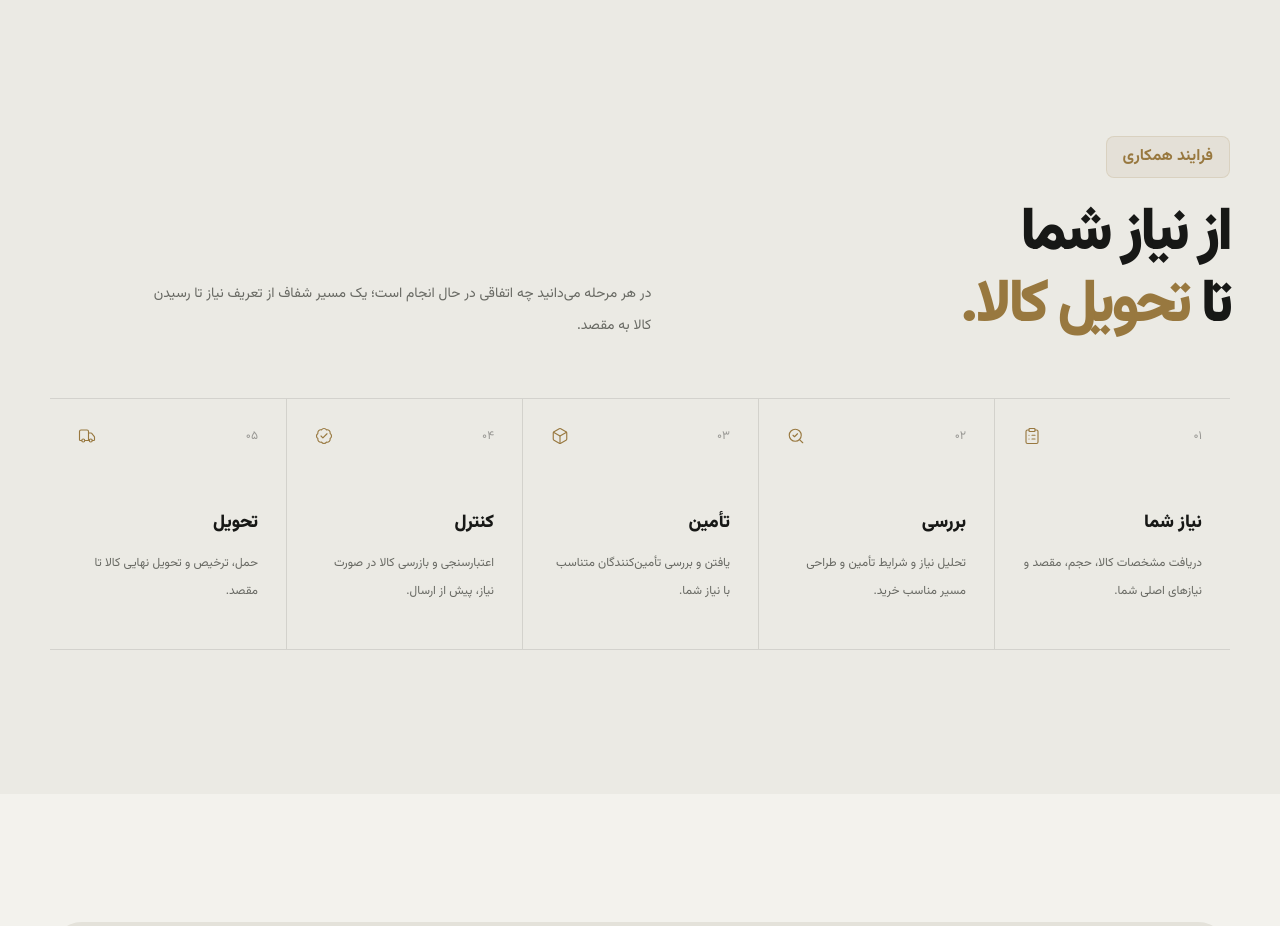
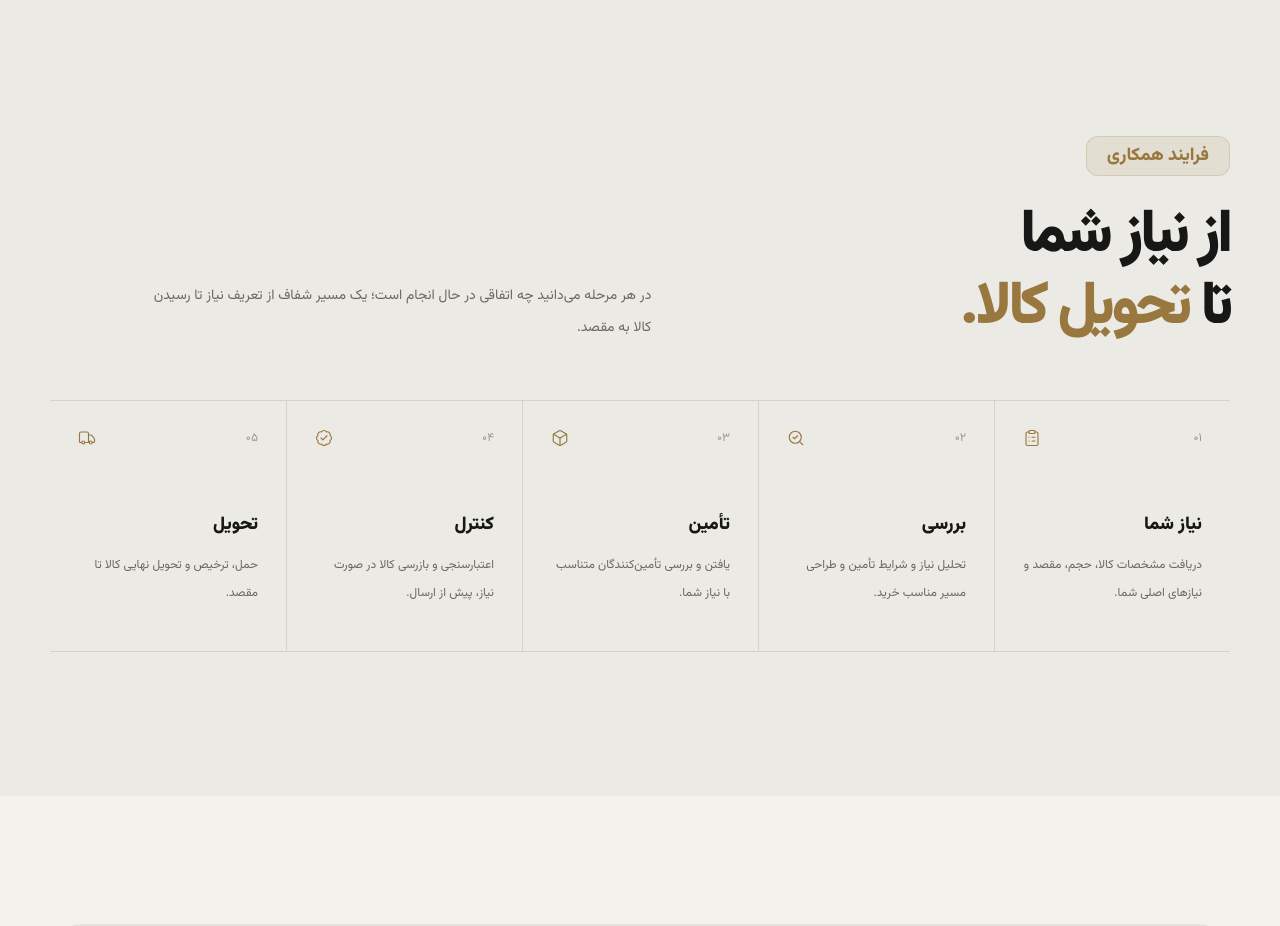
Before and after one commit to artinasd/import-export, a Next.js app: page / in a window 1280 px wide. Shown: the part 3040-3966 px from the top of the page. Built offline with nearby package versions, Linux system fonts and the light colour scheme.

Commit message:
Strengthen process section label badge

```diff
--- a/components/home/ProcessSection.js
+++ b/components/home/ProcessSection.js
@@ -13,7 +13,7 @@ export default function ProcessSection() {
     <section id="process" className="bg-[#ebeae4] py-24 lg:py-36">
       <div className="container-site">
         <div className="mb-14 grid gap-8 lg:grid-cols-[1fr_1.1fr] lg:items-end">
-          <div><p className="mb-5 inline-flex rounded-lg border border-[#98783f]/15 bg-[#98783f]/[0.08] px-4 py-2 text-base font-bold text-[#98783f]">فرایند همکاری</p><h2 className="font-display text-balance text-4xl font-black leading-[1.2] sm:text-5xl lg:text-6xl">از نیاز شما<br />تا <span className="text-[#98783f]">تحویل کالا.</span></h2></div>
+          <div><p className="mb-6 inline-flex rounded-xl border border-[#98783f]/20 bg-[#98783f]/[0.10] px-5 py-2.5 text-lg font-extrabold leading-none text-[#98783f]">فرایند همکاری</p><h2 className="font-display text-balance text-4xl font-black leading-[1.2] sm:text-5xl lg:text-6xl">از نیاز شما<br />تا <span className="text-[#98783f]">تحویل کالا.</span></h2></div>
           <p className="max-w-lg text-sm leading-8 text-[#686963]">در هر مرحله می‌دانید چه اتفاقی در حال انجام است؛ یک مسیر شفاف از تعریف نیاز تا رسیدن کالا به مقصد.</p>
         </div>
         <div className="grid border-y border-black/10 md:grid-cols-5">
```
